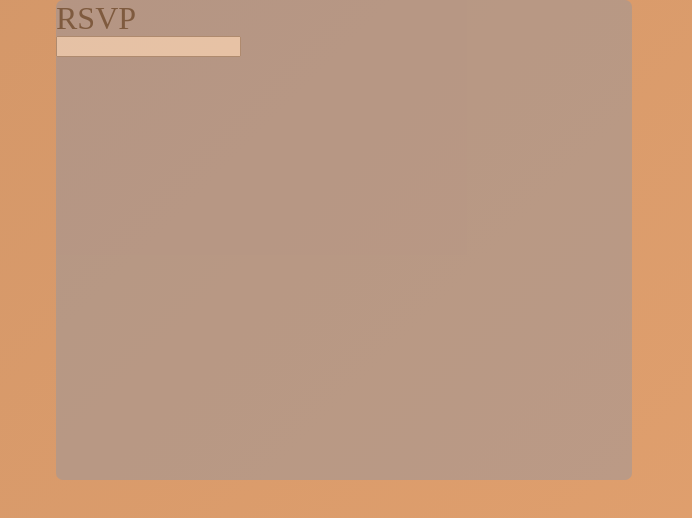
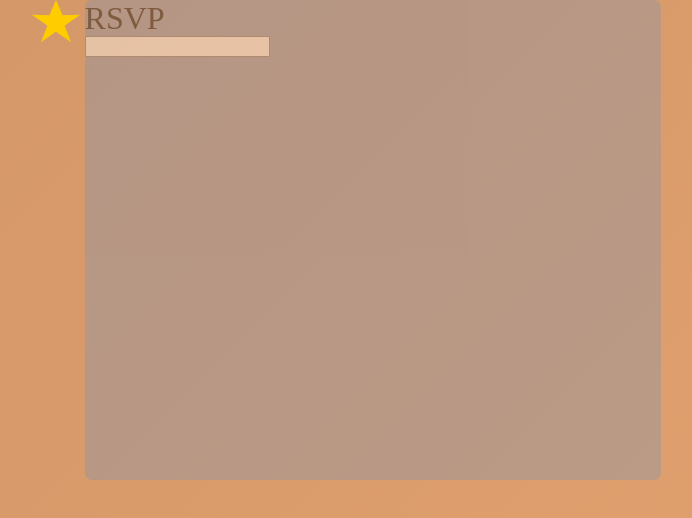
Before and after one commit to dallin-r-parker/babyshower-fe, a React (Create React App) app: page / in a window 1280 px wide. Shown: the top 518 px of the page, without its empty margins (296-988 px from the left). Built offline with nearby package versions, Linux system fonts and the light colour scheme.

Commit message:
WIP: add playground to project (not git tracked) and add Star component

```diff
--- a/src/App.tsx
+++ b/src/App.tsx
@@ -1,9 +1,11 @@
 import React from "react";
 import { Container } from "./components/Container";
 import { Box } from "./components/Box";
+import { Star } from "components/Star";
 
 const App: React.FC = (): JSX.Element => (
   <Container flex h="100vh" w="100vw" jc="center">
+    <Star />
     <Box h="60vh" w="45vw" opacity={0.4} bgc="steelBlue">
       <h1>RSVP</h1>
       <input type="text" />
--- a/src/components/Container/index.tsx
+++ b/src/components/Container/index.tsx
@@ -1,4 +1,4 @@
-import styled, { DefaultTheme } from "styled-components";
+import styled from "styled-components";
 
 interface Props {
   h: string;
@@ -10,7 +10,6 @@ interface Props {
   fd?: boolean;
   jc?: CSS.JustifyConent;
   center?: boolean;
-  extend?: (theme: DefaultTheme) => string;
 }
 
 export const Container = styled.section<Props>`
@@ -22,5 +21,4 @@ export const Container = styled.section<Props>`
   border-radius: ${({ br }) => br && `${br}px`};
   background-color: ${({ theme, bgc }) => bgc && theme.colors[bgc].solid};
   ${({ fd, flex }) => flex && fd && `flex-direction: ${fd}`};
-  ${({ theme, extend }) => extend && extend(theme)};
 `;
--- /dev/null
+++ b/src/components/Star/index.tsx
@@ -0,0 +1,56 @@
+import styled from "styled-components";
+
+export const Star = styled.i`
+  position: relative;
+
+  display: inline-block;
+  width: 0;
+  height: 0;
+
+  margin-left: 0.9em;
+  margin-right: 0.9em;
+  margin-bottom: 1.2em;
+
+  border-right: 0.3em solid transparent;
+  border-bottom: 0.7em solid #fc0;
+  border-left: 0.3em solid transparent;
+
+  /* Controlls the size of the stars. */
+  font-size: 24px;
+
+  &:before {
+    content: "";
+
+    display: block;
+    width: 0;
+    height: 0;
+
+    position: absolute;
+    top: 0.6em;
+    left: -1em;
+
+    border-right: 1em solid transparent;
+    border-bottom: 0.7em solid #fc0;
+    border-left: 1em solid transparent;
+
+    transform: rotate(-35deg);
+  }
+
+  &:after {
+    content: "";
+
+    display: block;
+    width: 0;
+    height: 0;
+
+    position: absolute;
+    top: 0.6em;
+    left: -1em;
+
+    border-right: 1em solid transparent;
+    border-bottom: 0.7em solid #fc0;
+    border-left: 1em solid transparent;
+
+    transform: rotate(35deg);
+  }
+`;
```
Also changed, not shown: z-playground/star/index.html (added, +14 -0 lines), z-playground/star/style.css (added, +76 -0 lines), 1 other file (tests, documents, lock files or other folders).
